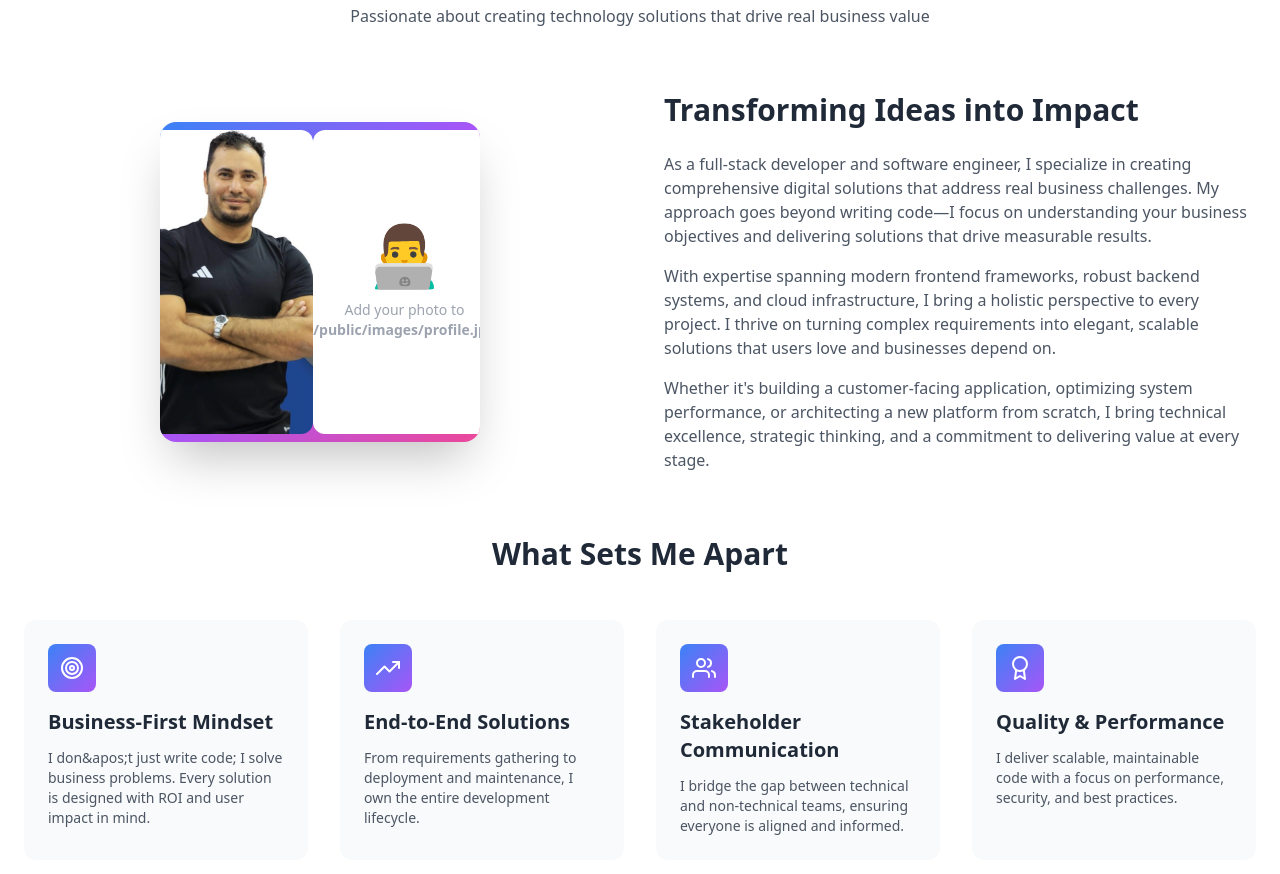
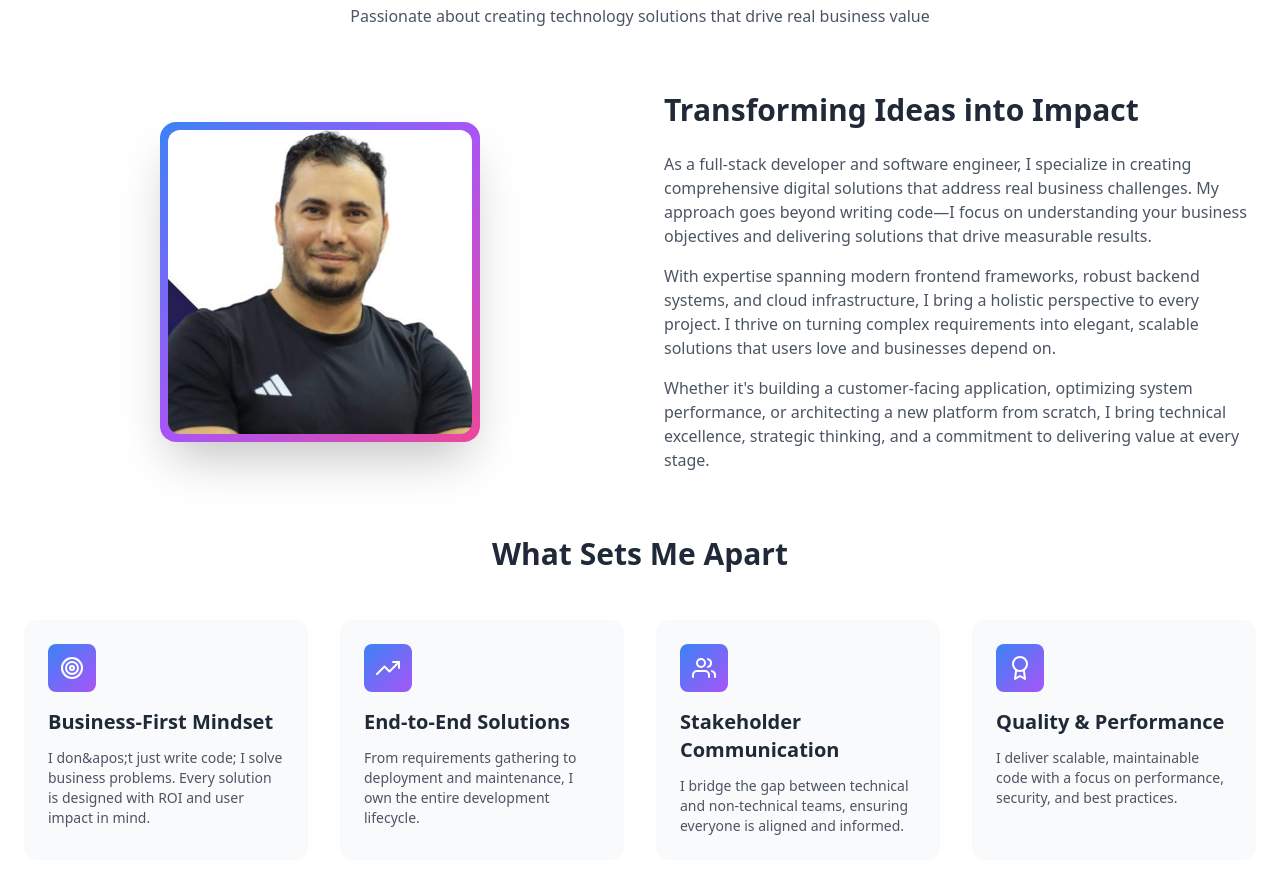
Before and after one commit to engelghandour/portfolio, a Next.js app: page / in a window 1280 px wide. Shown: the part 940-1814 px from the top of the page. Built offline with nearby package versions, Linux system fonts and the light colour scheme.

Commit message:
Remove photo placeholder from About component
Removed placeholder div for user photo in About component.

```diff
--- a/components/About.tsx
+++ b/components/About.tsx
@@ -76,13 +76,13 @@ export default function About() {
                 />
 
                 {/* Placeholder - remove this when you add your photo */}
-                <div className="w-full h-full bg-white dark:bg-slate-800 rounded-xl flex items-center justify-center text-gray-400 dark:text-gray-600">
+                {/* <div className="w-full h-full bg-white dark:bg-slate-800 rounded-xl flex items-center justify-center text-gray-400 dark:text-gray-600">
                   <div className="text-center">
                     <div className="text-6xl mb-4">👨‍💻</div>
                     <p className="text-sm">Add your photo to</p>
                     <p className="text-sm font-semibold">/public/images/profile.jpg</p>
                   </div>
-                </div>
+                </div> */}
               </div>
             </motion.div>
           </motion.div>
```
